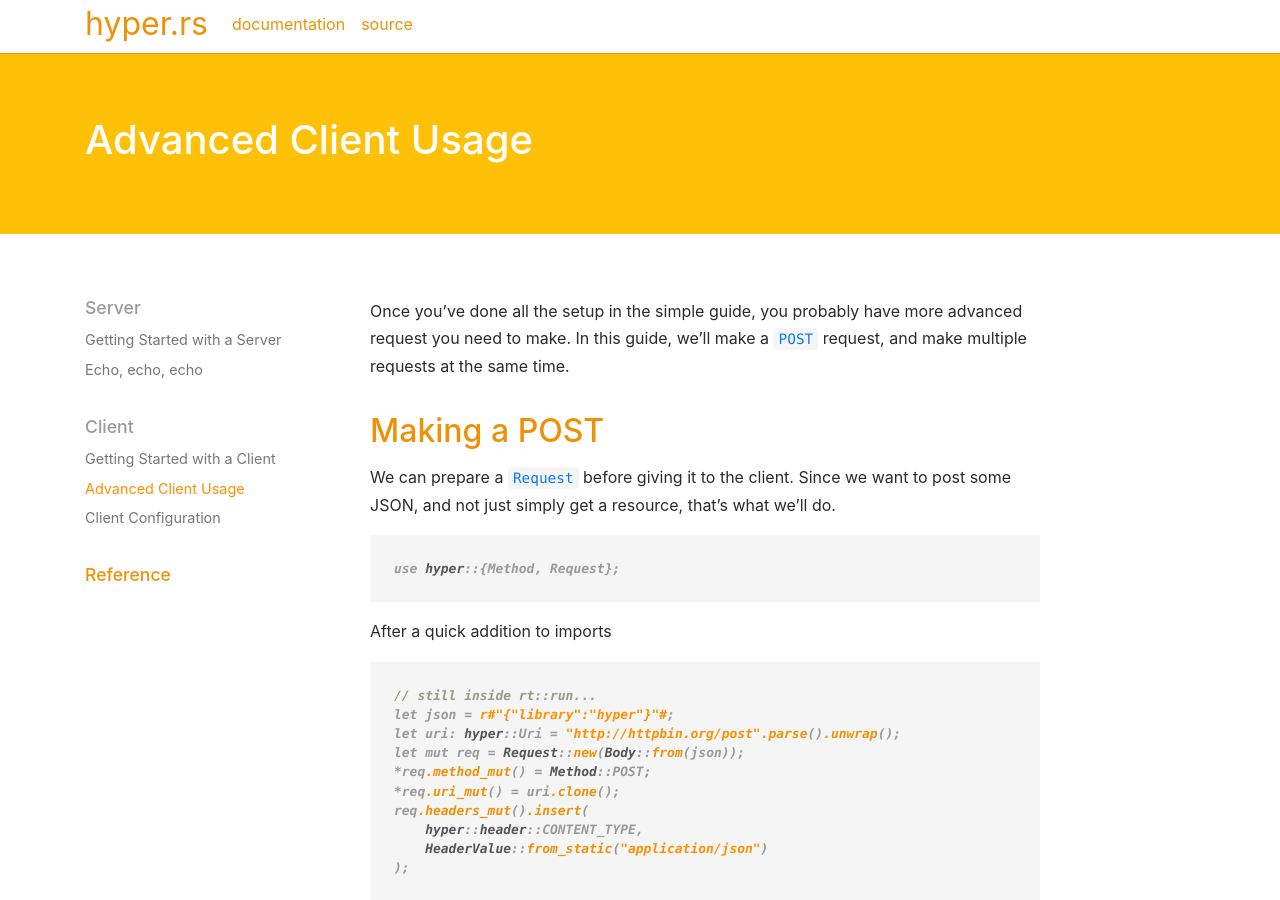
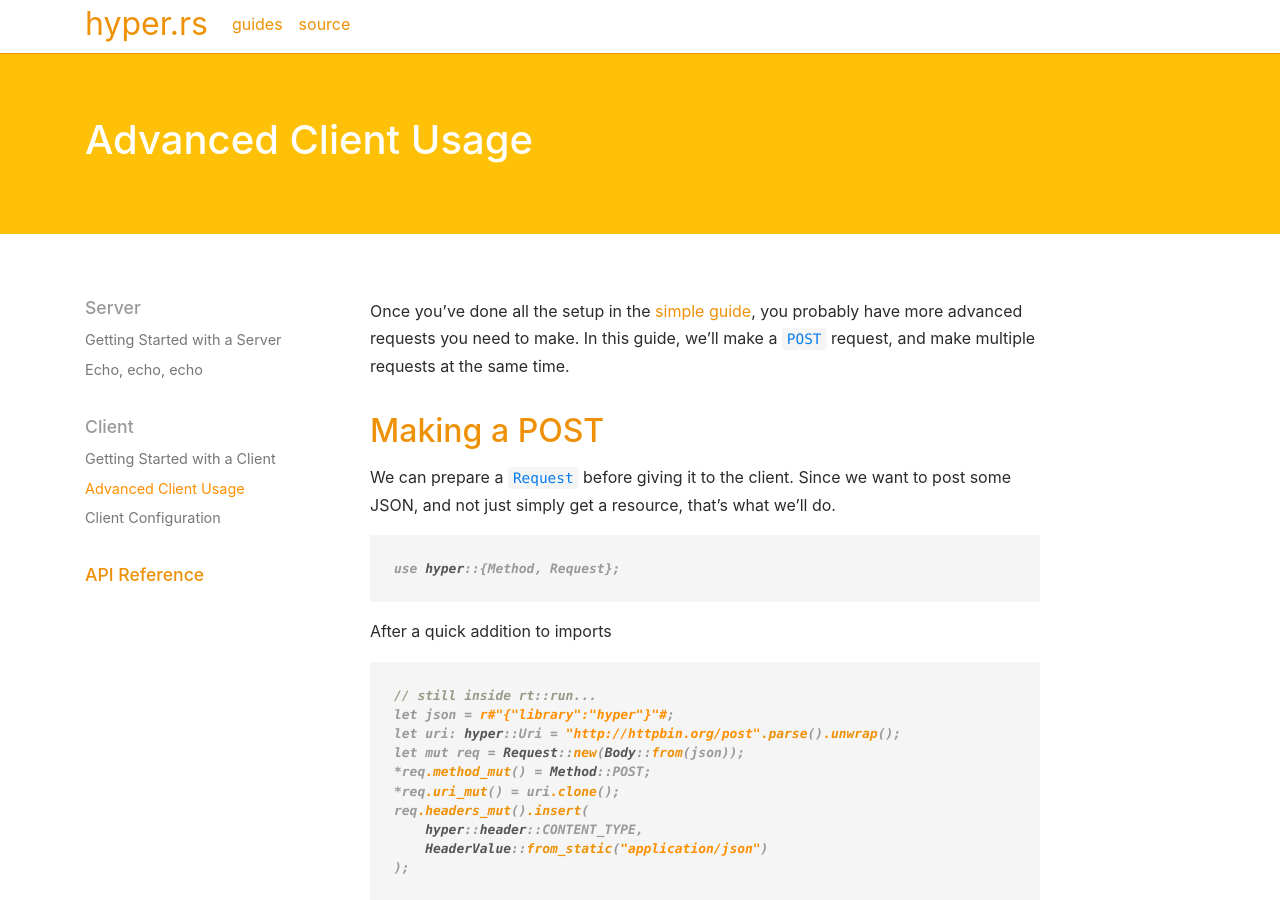
Before and after one commit to hyperium/hyperium.github.io, a Jekyll site: the page built from _guides/client/advanced.md, in a window 1280 px wide and 900 px high. Built offline with Jekyll 4.4.1, drawn with Linux system fonts in a browser that asks for light colours; some of the changed text lies outside the part shown.

```diff
--- a/_guides/client/advanced.md
+++ b/_guides/client/advanced.md
@@ -2,8 +2,8 @@
 title: Advanced Client Usage
 ---
 
-Once you've done all the setup in the simple guide, you probably
-have more advanced request you need to make. In this guide, we'll
+Once you've done all the setup in the [simple guide][], you probably
+have more advanced requests you need to make. In this guide, we'll
 make a `POST` request, and make multiple requests at the same time.
 
 ## Making a POST
--- a/_includes/footer.html
+++ b/_includes/footer.html
@@ -1,6 +1,6 @@
 <footer class="hyper-footer col-md-12">
     <div class="container text-muted">
-        &copy; 2018 hyper
+        &copy; 2019 hyper
     </div>
 </footer>
 <script src="{{ "/js/rustdoc.js" | absolute_url }}"></script>
--- a/_includes/header.html
+++ b/_includes/header.html
@@ -5,7 +5,7 @@
         <li class="nav-item">
           <a class="navbar-brand" href="/">hyper.rs</a>
         </li>
-        <li class="nav-item"><a class="nav-link" href="/guides">Documentation</a></li>
+        <li class="nav-item"><a class="nav-link" href="/guides">Guides</a></li>
         <li class="nav-item"><a class="nav-link" href="https://github.com/hyperium/hyper">Source</a></li>
       </ul>
     </div>
--- a/_layouts/guide.html
+++ b/_layouts/guide.html
@@ -21,7 +21,7 @@
             {% include guide_ul.html topic=topic %}
             {% endfor %}
             <h4 class="guide-topic-title">
-              <a href="{{ site.docs_url }}">Reference</a>
+              <a href="{{ site.docs_url }}">API Reference</a>
             </h4>
           </nav>
         </aside>
```
Also changed, not shown: other parts of _guides/client/advanced.md (+1 -0 lines).
